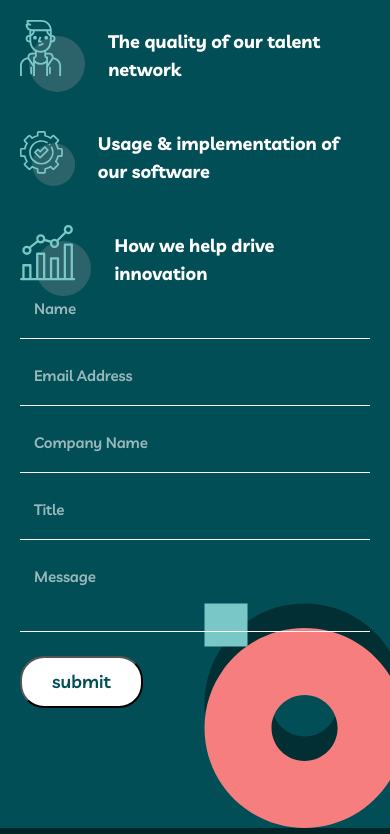
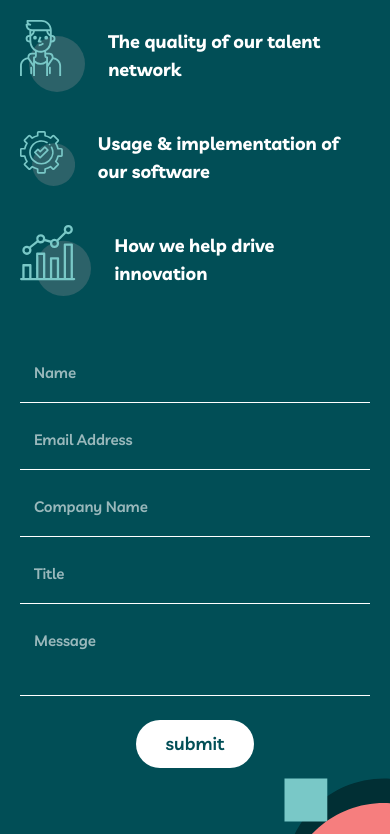
Before and after one commit to ilhomjon55/myteam, a plain HTML site: page contact.html in a window 390 px wide. Shown: the part 347-1181 px from the top of the page. Drawn offline with Linux system fonts and the light colour scheme; files whose address does not match are found by name.

Commit message:
Make responsive contact.html

```diff
--- a/scss/blocks/_ask-contact.scss
+++ b/scss/blocks/_ask-contact.scss
@@ -15,6 +15,7 @@
 
 .ask__info {
   max-width: 540px;
+  margin-right: 50px;
 }
 
 .ask__heading {
@@ -152,3 +153,43 @@
   resize: none;
   border-color: #fff;
 }
+
+.ask__form-button {
+  border: none;
+}
+
+@include breakpoint-down(1090px) {
+  .ask .container {
+    flex-direction: column;
+    text-align: center;
+  }
+
+  .ask .ask__info {
+    margin-right: 0;
+    margin-bottom: 64px;
+  }
+}
+
+@include breakpoint-down(900px) {
+  .ask {
+    background-position: left -20% top, right -20% bottom;
+  }
+
+  .ask .ask__info {
+    margin-right: 0;
+    margin-bottom: 64px;
+  }
+}
+
+@include breakpoint-down(760px) {
+  .ask {
+    background-image: none, url("../img/bg-pattern-contact-2.svg");
+    background-position: right -20% bottom -10%;
+  }
+}
+
+@include breakpoint-down(450px) {
+  .ask {
+    background-position: right -50% bottom -13%;
+  }
+}
```
Also changed, not shown: css/main.min.css, 1 other file.
